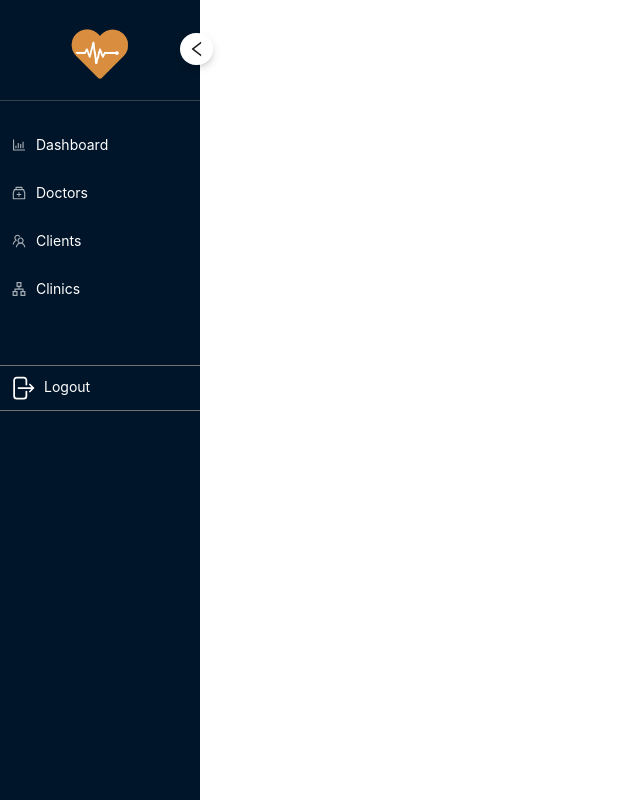
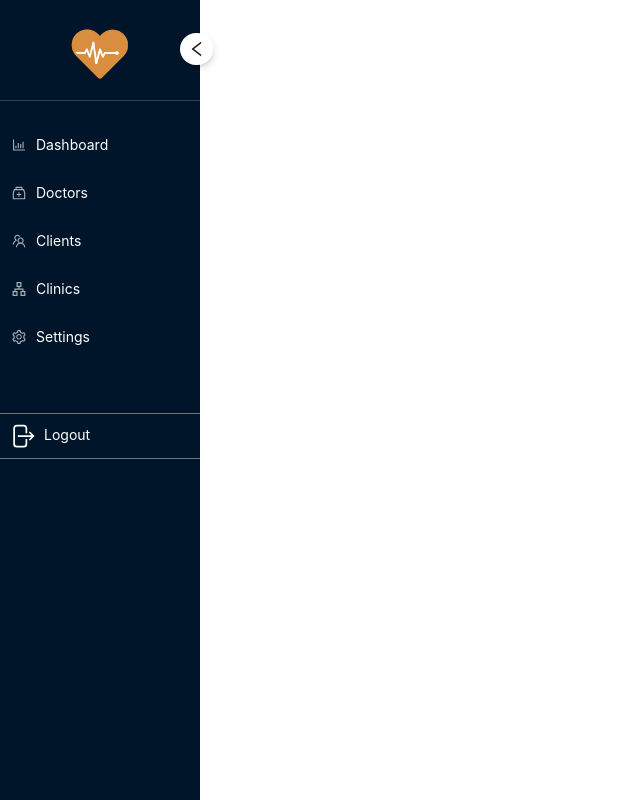
Before and after one commit to asadtanvirshami/DC-AdminApp, a Next.js app: page /settings in a window 1280 px wide. Before the commit this address had no page. Shown: the whole page, without its empty margins (0-640 px from the left). Built offline with nearby package versions, Linux system fonts and the light colour scheme.

Commit message:
memo implemented

```diff
--- a/components/layout/Clients/index.js
+++ b/components/layout/Clients/index.js
@@ -1,11 +1,11 @@
-import React, { useState, useEffect } from "react";
+import React, { useState, useEffect, memo } from "react";
 import axios from "axios";
 
 import TableCom from "@/components/shared/Table/Table";
 import TableFooter from "@/components/shared/Table/TableFooter";
 import TableHeader from "@/components/shared/Table/TableHeader";
 
-const index = () => {
+const Clients = () => {
   const [currentPage, setCurrentPage] = useState(1);
   const [totalPages, setTotalPages] = useState(0);
   const pageSize = 10;
@@ -112,4 +112,4 @@ const index = () => {
   );
 };
 
-export default index;
+export default memo(Clients);
--- a/components/layout/Clinics/index.js
+++ b/components/layout/Clinics/index.js
@@ -1,11 +1,11 @@
-import React, { useState, useEffect } from "react";
+import React, { useState, useEffect, memo } from "react";
 import axios from "axios";
 
 import TableCom from "@/components/shared/Table/Table";
 import TableFooter from "@/components/shared/Table/TableFooter";
 import TableHeader from "@/components/shared/Table/TableHeader";
 
-const index = () => {
+const Clinic = () => {
   const [currentPage, setCurrentPage] = useState(1);
   const [totalPages, setTotalPages] = useState(0);
   const pageSize = 10;
@@ -89,4 +89,4 @@ const index = () => {
   );
 };
 
-export default index;
+export default memo(Clinic);
--- a/components/layout/Doctors/index.js
+++ b/components/layout/Doctors/index.js
@@ -1,11 +1,11 @@
-import React, { useState, useEffect } from "react";
+import React, { useState, useEffect, memo } from "react";
 import axios from "axios";
 
 import TableCom from "@/components/shared/Table/Table";
 import TableFooter from "@/components/shared/Table/TableFooter";
 import TableHeader from "@/components/shared/Table/TableHeader";
 
-const index = () => {
+const Doctors = () => {
   const [currentPage, setCurrentPage] = useState(1);
   const [totalPages, setTotalPages] = useState(0);
   const pageSize = 10;
@@ -111,4 +111,4 @@ const index = () => {
   );
 };
 
-export default index;
+export default memo(Doctors);
--- a/components/layout/Home.js
+++ b/components/layout/Landing.js
@@ -5,7 +5,7 @@ import Loader from '../shared/Loader';
 
 import { delay } from '@/functions/delay';
 
-const HomeTemp = () => {
+const Landing = () => {
 
     const makeRoute = async() => {
 
@@ -22,4 +22,4 @@ const HomeTemp = () => {
   )
 }
 
-export default HomeTemp
+export default memo(Landing)
--- a/components/shared/Header.js
+++ b/components/shared/Header.js
@@ -10,6 +10,7 @@ import {
   MedicineBoxOutlined,
   ApartmentOutlined,
   TeamOutlined,
+  SettingOutlined
 } from "@ant-design/icons";
 import { AiOutlineLeft, AiOutlineRight } from "react-icons/ai";
 import { HiOutlineArrowRightOnRectangle } from "react-icons/hi2";
@@ -43,6 +44,12 @@ const HeaderCom = ({ children }) => {
       href: "/clinics",
       label: "Clinics",
       icon: <ApartmentOutlined />,
+    },
+    {
+      key: "5",
+      href: "/settings",
+      label: "Settings",
+      icon: <SettingOutlined />,
     },
     // {
     //   key: "5",
--- a/pages/index.js
+++ b/pages/index.js
@@ -1,6 +1,6 @@
 import Head from 'next/head';
 
-import HomeTemp from '@/components/layout/Home';
+import Landing from '@/components/layout/Landing';
 
 export default function Home() {
   return (
@@ -12,7 +12,7 @@ export default function Home() {
         <link rel="icon" href="/favicon.ico" />
       </Head>
       <main>
-        <HomeTemp/>
+        <Landing/>
       </main>
     </>
   )
--- /dev/null
+++ b/pages/settings.js
@@ -0,0 +1,11 @@
+import React from 'react'
+
+const settings = () => {
+  return (
+    <>
+
+    </>
+  )
+}
+
+export default settings
```
Also changed, not shown: components/layout/Dashboard/Admin.js (+17 -17 lines), components/layout/Settings/index.js (added, +11 -0 lines), components/shared/Table/TableHeader.js (+10 -10 lines).
